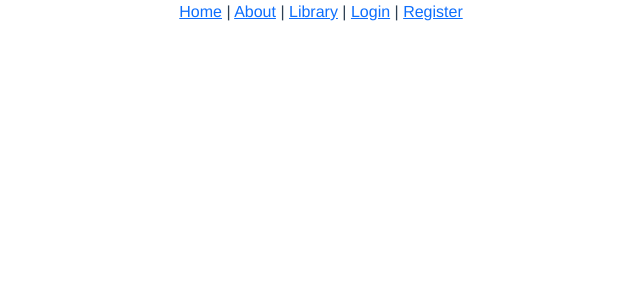
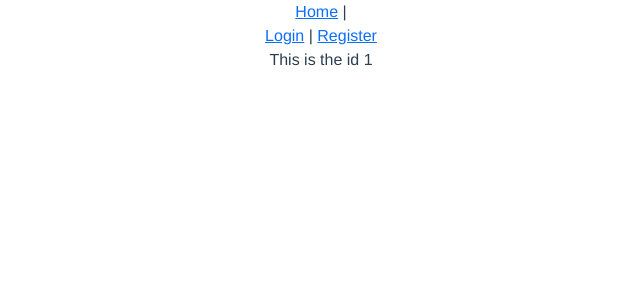
Before and after one commit to AbuBakrKhan24/BookShop, a Vue app: page /library/1 in a window 1280 px wide. Shown: the top 300 px of the page, without its empty margins (319-959 px from the left). Built offline with nearby package versions, Linux system fonts and the light colour scheme; no server answers.

Commit message:
conditional nav

```diff
--- a/src/components/Navbar.vue
+++ b/src/components/Navbar.vue
@@ -1,22 +1,21 @@
 <template>
   <div id="nav">
     <router-link to="/">Home</router-link> |
-    <router-link to="/about">About</router-link> |
-    <router-link to="/library">Library</router-link> |
-    <router-link to="/login">Login</router-link> |
-    <router-link to="/register">Register</router-link>
+
+    <div v-if="user"><router-link to="/library">Library</router-link> |</div>
+    <div v-else>
+      <router-link to="/login">Login</router-link> |
+      <router-link to="/register">Register</router-link>
+    </div>
   </div>
 </template>
 <script>
 export default {
-  // <div v-if="user">
-  // router-link to ="/properties">properties></router-link>
-  // </div>
-  // < div v-else>
-  // <router-link to ="/login"> login ></router-link>
-  // computed:{
-  //   user(){return this.$store.state.user}
-  // }
+  computed: {
+    user() {
+      return this.$store.state.user;
+    },
+  },
 };
 </script>
 <style>
--- a/src/router/index.js
+++ b/src/router/index.js
@@ -5,6 +5,11 @@ const routes = [
     path: "/library",
     name: "library",
     component: () => import("../views/Library.vue"),
+  },
+  {
+    path: "/library/:id",
+    name: "SingleBook",
+    component: () => import("../views/SingleBook.vue"),
   },
   {
     path: "/login",
--- /dev/null
+++ b/src/views/SingleBook.vue
@@ -0,0 +1,23 @@
+<template>
+  <p>This is the id {{ $route.params.id }}</p>
+  <div v-if="book">
+    <div class="singleBookCard">
+      <img :src="book.image" />
+      <p>{{ book.title }}</p>
+    </div>
+  </div>
+</template>
+<script>
+export default {
+  computed: {
+    book() {
+      console.log(this.$store.state.book);
+      return this.$store.state.book;
+    },
+  },
+  mounted() {
+    this.$store.dispatch("getBook");
+  },
+};
+</script>
+<style></style>
```
